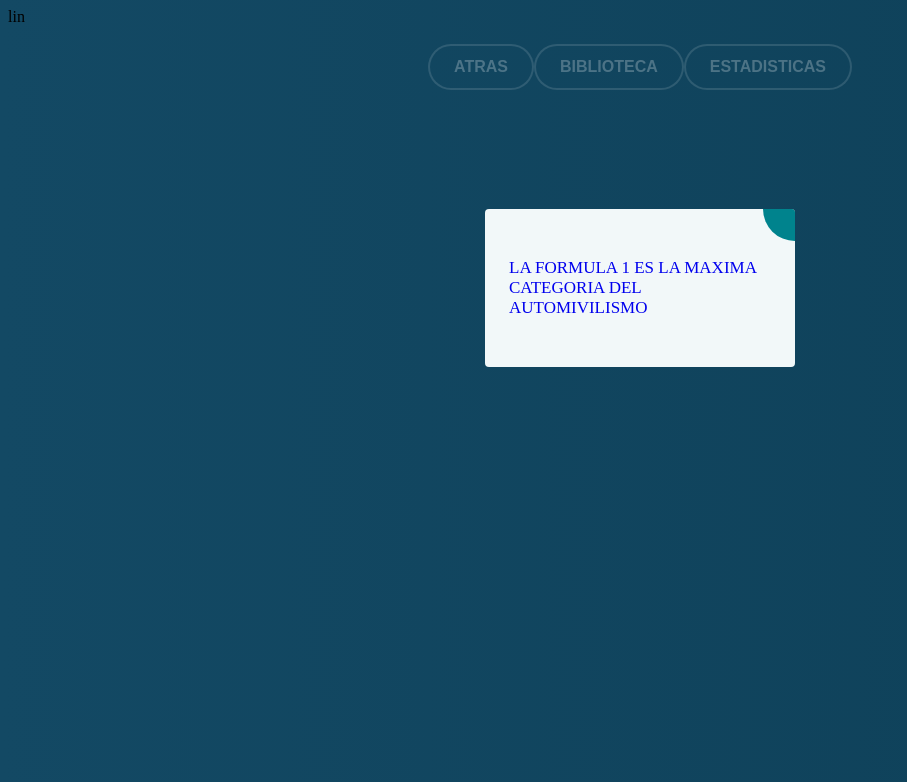
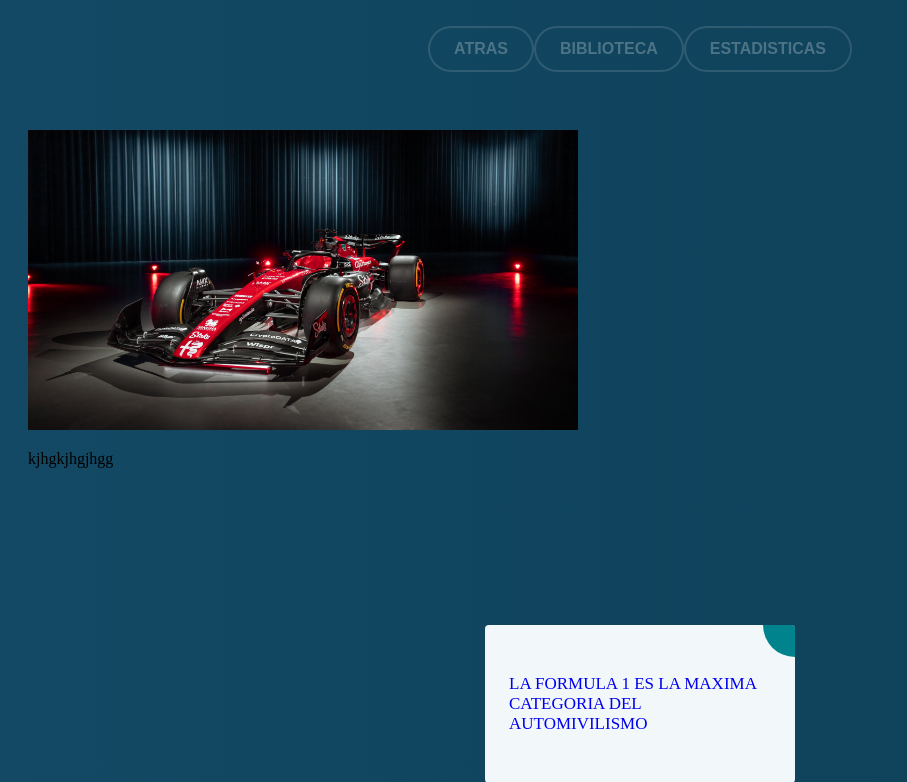
Before and after one commit to lucianonhperiera/Depologs_tp, a PHP site: page /pages/deportes/home_deportes.html in a window 1280 px wide. Shown: the top 782 px of the page, without its empty margins (0-907 px from the left). Before the commit the page ends 367 px from the top, so only its background shows below. Run offline with PHP 8.4, Linux system fonts and the light colour scheme.

Commit message:
mejoras en la parte de deportes para el merge

```diff
--- a/pages/deportes/home_deportes.css
+++ b/pages/deportes/home_deportes.css
@@ -249,10 +249,18 @@
   .card4:hover .go-arrow {
     opacity: 1;
   }
+/*seccion para los estilos de los deportes para apostar*/
+  .deportes{
+    margin-top: 40px;
+  }
+  .apostar{
+    display: inline-block;
+    margin: 20px;
+  }
 /* centra el texto que cambia */
   .texto-cambiante{
     display: flex;
     justify-content: center; /* Centrar horizontalmente */
     align-items: center; /* Centrar verticalmente */
     height: 50vh; /* Altura del viewport */
-}
+  }
--- a/pages/deportes/home_deportes.html
+++ b/pages/deportes/home_deportes.html
@@ -3,7 +3,6 @@
 <head>
     <link rel="stylesheet" href="home_deportes.css">
     <link rel="import" href="pages\home_pages.html">
-    lin
     <meta charset="UTF-8">
     <meta name="viewport" content="width=device-width, initial-scale=1.0">
     <title>Depologs Deportes</title>
@@ -32,6 +31,19 @@
         </button>
     </div>
 
+    <div class="deportes">
+        <div class="apostar">
+            <div class="foto">
+                <img src="./f1/pilotos/alfa romeo.jpg" height="300px" width="550px">
+                <div class="video">
+                    <source src="" type="video/mp4">
+                    <div class="info">
+                        <p>kjhgkjhgjhgg</p>
+                    </div>
+                </div>
+            </div>
+        </div>
+    </div>
 
     <div class="texto-cambiante">
         <div class="cardcambiante">
@@ -44,7 +56,6 @@
              </div>
            </a>
          </div>
-
     </div>
 
     <script>
```
